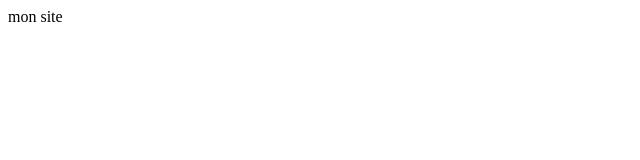
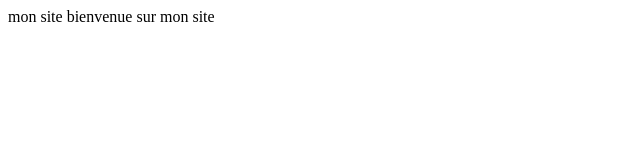
Before and after one commit to yvanraul/mon-depot-clone, a plain HTML site: page index.html in a window 1280 px wide. Shown: the whole page, without its empty margins (0-640 px from the left). Drawn offline with Linux system fonts and the light colour scheme.

```diff
--- a/index.html
+++ b/index.html
@@ -7,5 +7,6 @@
 </head>
 <body>
     mon site
+    bienvenue sur mon site
 </body>
 </html>
```
